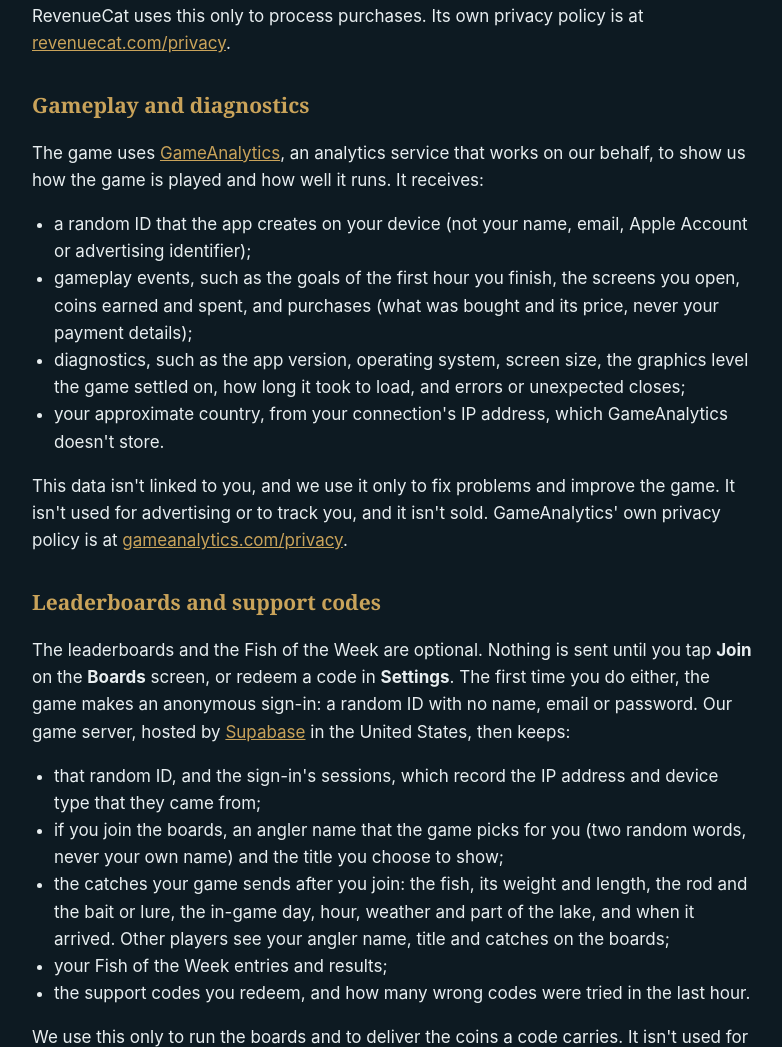
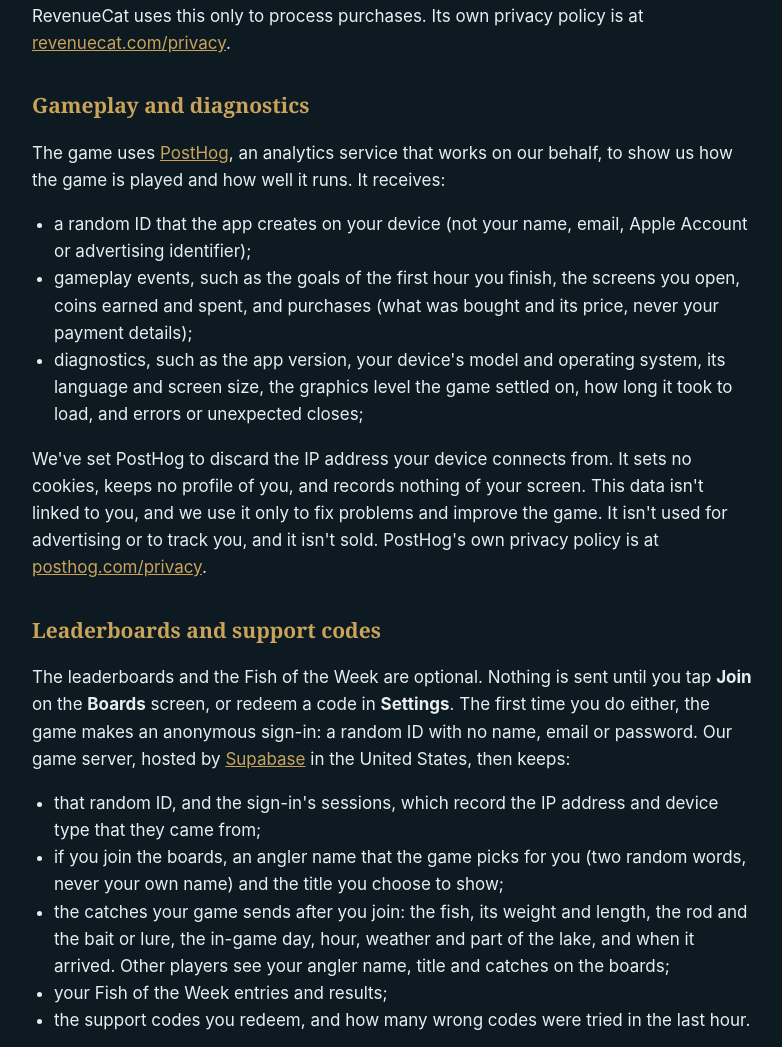
Before and after one commit to Buggyboi139/chillwater, a plain HTML site: page privacy.html in a window 1280 px wide. Shown: the part 952-1999 px from the top of the page, without its empty margins (248-1030 px from the left). Drawn offline with Linux system fonts and the light colour scheme.

Commit message:
Publish site from lake-angler e8ca00f

```diff
--- a/privacy.html
+++ b/privacy.html
@@ -16,7 +16,7 @@
 </header>
 <main>
   <h1>Privacy policy</h1>
-  <p class="small">Effective November 23, 2026</p>
+  <p class="small">Effective November 25, 2026</p>
   <p class="lead">Chillwater Lake Fishing has no ads and doesn't track you. You never make an account, and we never ask for your name, email or phone number. Two things leave your device: your purchase history, so that what you buy reaches your game, and anonymous gameplay and diagnostic events that help us fix problems and improve the game. A third leaves it only if you join the leaderboards or redeem a support code: the catches and codes you send, under a random ID.</p>
 
   <h2>What stays on your device</h2>
@@ -33,14 +33,13 @@
   <p>RevenueCat uses this only to process purchases. Its own privacy policy is at <a href="https://www.revenuecat.com/privacy/">revenuecat.com/privacy</a>.</p>
 
   <h2>Gameplay and diagnostics</h2>
-  <p>The game uses <a href="https://gameanalytics.com/">GameAnalytics</a>, an analytics service that works on our behalf, to show us how the game is played and how well it runs. It receives:</p>
+  <p>The game uses <a href="https://posthog.com/">PostHog</a>, an analytics service that works on our behalf, to show us how the game is played and how well it runs. It receives:</p>
   <ul>
     <li>a random ID that the app creates on your device (not your name, email, Apple Account or advertising identifier);</li>
     <li>gameplay events, such as the goals of the first hour you finish, the screens you open, coins earned and spent, and purchases (what was bought and its price, never your payment details);</li>
-    <li>diagnostics, such as the app version, operating system, screen size, the graphics level the game settled on, how long it took to load, and errors or unexpected closes;</li>
-    <li>your approximate country, from your connection's IP address, which GameAnalytics doesn't store.</li>
+    <li>diagnostics, such as the app version, your device's model and operating system, its language and screen size, the graphics level the game settled on, how long it took to load, and errors or unexpected closes;</li>
   </ul>
-  <p>This data isn't linked to you, and we use it only to fix problems and improve the game. It isn't used for advertising or to track you, and it isn't sold. GameAnalytics' own privacy policy is at <a href="https://gameanalytics.com/privacy">gameanalytics.com/privacy</a>.</p>
+  <p>We've set PostHog to discard the IP address your device connects from. It sets no cookies, keeps no profile of you, and records nothing of your screen. This data isn't linked to you, and we use it only to fix problems and improve the game. It isn't used for advertising or to track you, and it isn't sold. PostHog's own privacy policy is at <a href="https://posthog.com/privacy">posthog.com/privacy</a>.</p>
 
   <h2>Leaderboards and support codes</h2>
   <p>The leaderboards and the Fish of the Week are optional. Nothing is sent until you tap <strong>Join</strong> on the <strong>Boards</strong> screen, or redeem a code in <strong>Settings</strong>. The first time you do either, the game makes an anonymous sign-in: a random ID with no name, email or password. Our game server, hosted by <a href="https://supabase.com/">Supabase</a> in the United States, then keeps:</p>
@@ -61,7 +60,7 @@
   <p>The game isn't directed to children under 13, and we don't knowingly collect personal information from children.</p>
 
   <h2>Your rights</h2>
-  <p>Depending on where you live (for example, the EU, the UK or California), you may have the right to access or delete personal information about you. The only such information is the purchase record held by RevenueCat, the anonymous events held by GameAnalytics and, if you joined the boards or redeemed a code, the records described under Leaderboards and support codes. To ask about it, or to have it deleted, write to <a href="mailto:support@chillwaterfishing.com?subject=Chillwater%20privacy">support@chillwaterfishing.com</a>.</p>
+  <p>Depending on where you live (for example, the EU, the UK or California), you may have the right to access or delete personal information about you. The only such information is the purchase record held by RevenueCat, the anonymous events held by PostHog and, if you joined the boards or redeemed a code, the records described under Leaderboards and support codes. To ask about it, or to have it deleted, write to <a href="mailto:support@chillwaterfishing.com?subject=Chillwater%20privacy">support@chillwaterfishing.com</a>.</p>
 
   <h2>This website</h2>
   <p>This website uses no cookies, analytics or trackers, and loads nothing from other sites. GitHub, which hosts it, keeps standard server logs.</p>
```
